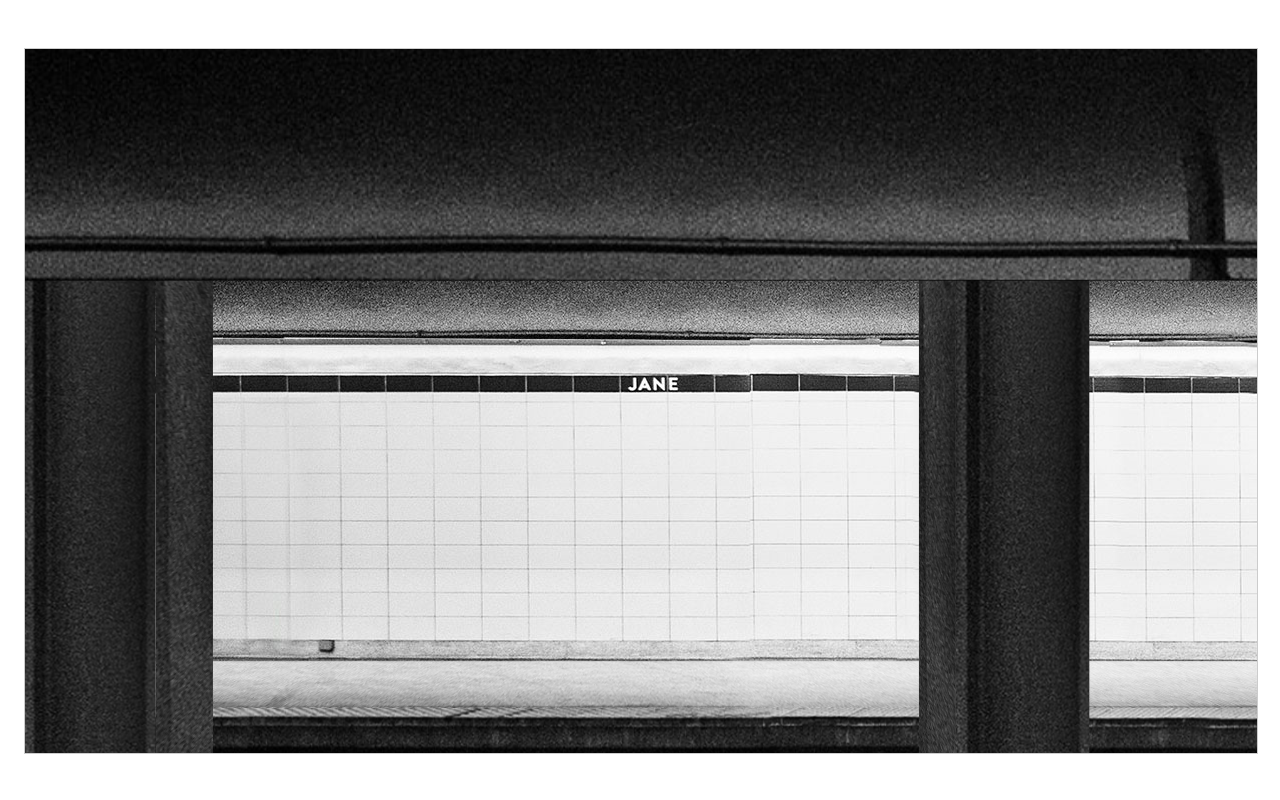
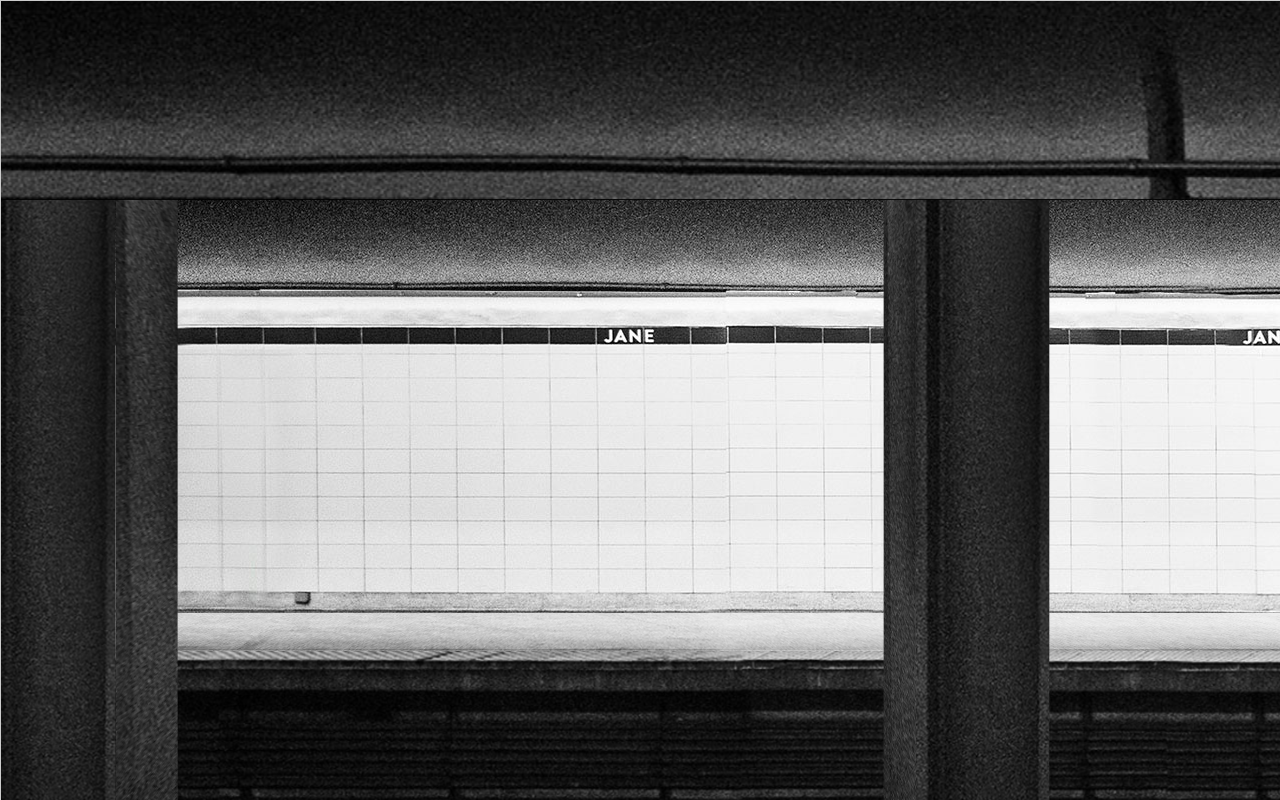
Before and after one commit to forestgiant/js-viewpane, a website built with webpack: page app/perspective/index.html in a window 1280 px wide. Built offline with nearby package versions, Linux system fonts and the light colour scheme.

Commit message:
Change test page to be fullscreen

```diff
--- a/app/perspective/index.html
+++ b/app/perspective/index.html
@@ -27,7 +27,7 @@
                 width: 100%;
                 height: 100%;
                 box-sizing: border-box;
-                padding: 48px 24px;
+                overflow: hidden;
             }
 
             #viewport {
```
